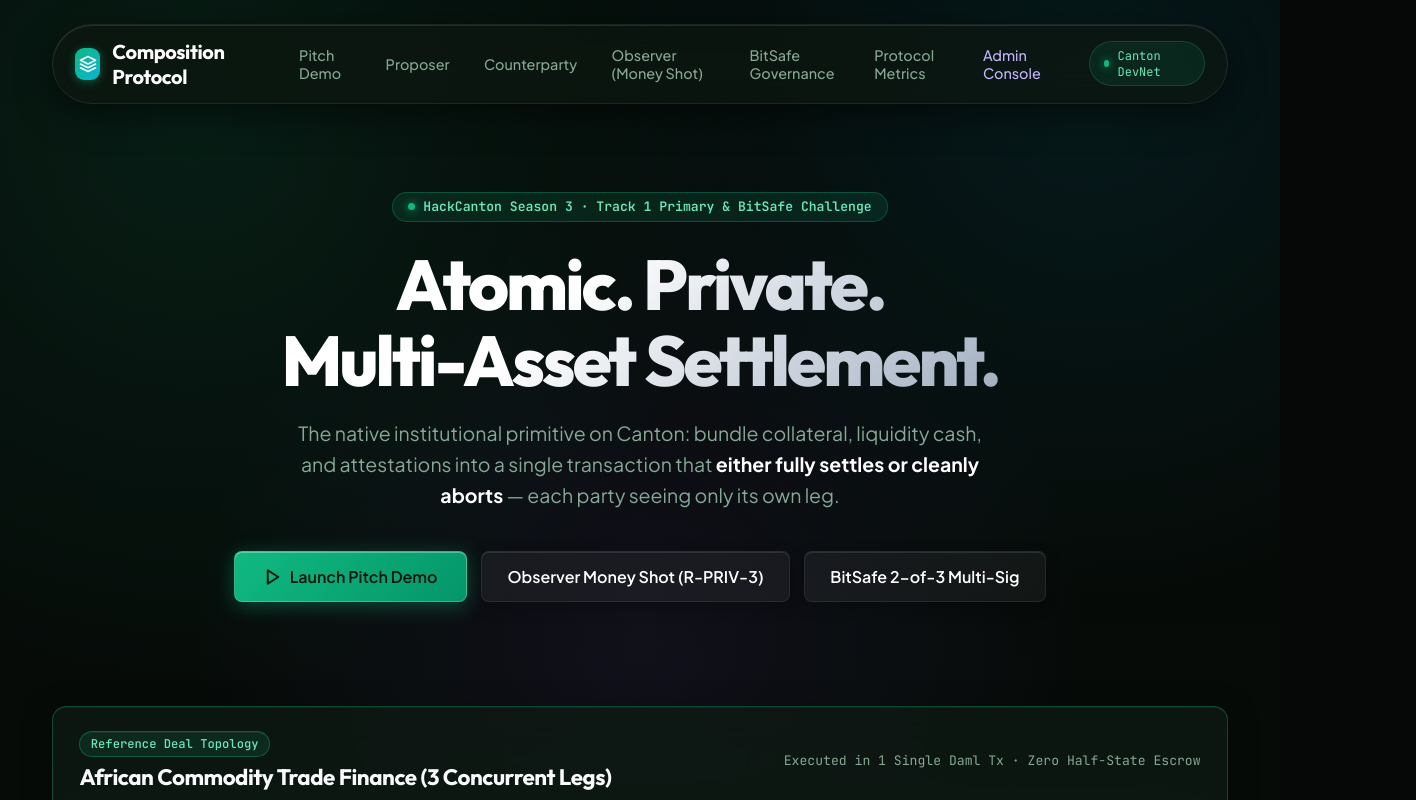
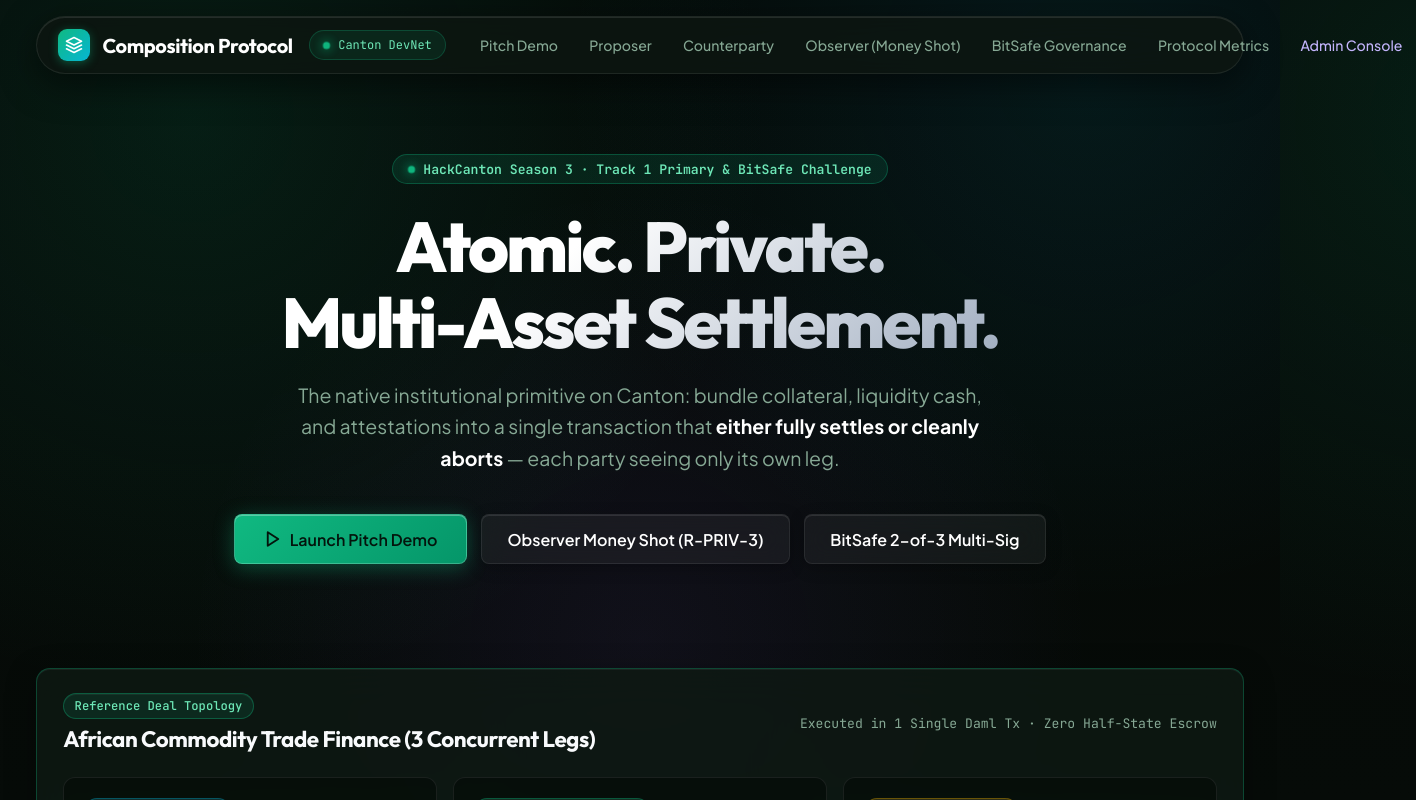
Before and after one commit to BikkoFarms/Composition-Protocol, a Next.js app in the folder frontend/: page / in a window 1280 px wide. Shown: the top 800 px of the page, 1416 px wide, since content can reach past the window. Built offline with nearby package versions, Linux system fonts and the light colour scheme.

Commit message:
feat(ui): implement universal autoscaling, responsive layout, and mobile-optimized navigation

```diff
--- a/frontend/app/admin/page.tsx
+++ b/frontend/app/admin/page.tsx
@@ -204,7 +204,7 @@
         </div>
 
         {/* Canton Node Latency Pill */}
-        <div className="panel" style={{ padding: "0.85rem 1.25rem", minWidth: "260px" }}>
+        <div className="panel" style={{ padding: "0.85rem 1.25rem", flex: "1 1 240px", maxWidth: "100%" }}>
           <div style={{ display: "flex", justifyContent: "space-between", alignItems: "center" }}>
             <span style={{ fontSize: "0.78rem", color: "var(--muted)", textTransform: "uppercase" }}>Node Latency</span>
             <span className={`tag ${ping?.ok ? "ok" : "warn"}`}>
--- a/frontend/app/demo/page.tsx
+++ b/frontend/app/demo/page.tsx
@@ -141,7 +141,7 @@
           </span>
         </div>
 
-        <div style={{ display: "grid", gridTemplateColumns: "repeat(auto-fit, minmax(200px, 1fr))", gap: "0.85rem" }}>
+        <div style={{ display: "grid", gridTemplateColumns: "repeat(auto-fit, minmax(min(100%, 180px), 1fr))", gap: "0.85rem" }}>
           <div style={{ padding: "0.85rem 1rem", borderRadius: "8px", background: step >= 1 ? "rgba(16, 185, 129, 0.15)" : "rgba(255, 255, 255, 0.03)", border: step >= 1 ? "1px solid rgba(16, 185, 129, 0.4)" : "1px solid var(--line-glass)", transition: "all 0.3s ease" }}>
             <span className="mono" style={{ fontSize: "0.72rem", color: step >= 1 ? "#6ee7b7" : "var(--subtle)" }}>STEP 01</span>
             <p style={{ margin: "0.25rem 0 0", fontWeight: 600, fontSize: "0.9rem", color: step >= 1 ? "#fff" : "var(--muted)" }}>
--- a/frontend/app/globals.css
+++ b/frontend/app/globals.css
@@ -73,36 +73,46 @@
 
 /* App Layout Shell */
 .shell {
-  max-width: 1240px;
+  max-width: 1360px;
+  width: 100%;
   margin: 0 auto;
-  padding: 1.5rem 2rem 5rem;
+  padding: 1rem clamp(0.85rem, 2.8vw, 2.5rem) 5rem;
+  box-sizing: border-box;
 }
 
 /* Navigation & Header */
 .top-header {
   position: sticky;
-  top: 1rem;
+  top: 0.75rem;
   z-index: 100;
-  margin-bottom: 2.5rem;
+  margin-bottom: 2rem;
 }
 
 .top-bar {
   display: flex;
   align-items: center;
   justify-content: space-between;
-  gap: 1.5rem;
-  padding: 0.85rem 1.4rem;
-  background: rgba(13, 22, 17, 0.82);
+  gap: 1.25rem;
+  padding: 0.75rem 1.35rem;
+  background: rgba(13, 22, 17, 0.85);
   backdrop-filter: blur(24px) saturate(180%);
   -webkit-backdrop-filter: blur(24px) saturate(180%);
   border: 1px solid var(--line-glass);
   border-radius: var(--radius-pill);
   box-shadow: 0 10px 35px rgba(0, 0, 0, 0.5), inset 0 1px 0 rgba(255, 255, 255, 0.1);
-  transition: border-color 0.3s ease;
+  transition: border-color 0.3s ease, border-radius 0.3s ease, padding 0.3s ease;
 }
 
 .top-bar:hover {
   border-color: rgba(16, 185, 129, 0.25);
+}
+
+.top-bar-main {
+  display: flex;
+  align-items: center;
+  justify-content: space-between;
+  gap: 1rem;
+  flex-shrink: 0;
 }
 
 .brand {
@@ -110,10 +120,11 @@
   align-items: center;
   gap: 0.75rem;
   font-family: var(--font-display);
-  font-size: 1.25rem;
+  font-size: clamp(1.05rem, 2vw, 1.25rem);
   font-weight: 700;
   letter-spacing: -0.02em;
   color: #fff;
+  white-space: nowrap;
 }
 
 .brand-icon {
@@ -125,6 +136,7 @@
   align-items: center;
   justify-content: center;
   box-shadow: 0 2px 10px rgba(16, 185, 129, 0.4);
+  flex-shrink: 0;
 }
 
 .brand-icon svg {
@@ -133,24 +145,35 @@
   fill: #04140c;
 }
 
-nav {
+.nav-scroll {
   display: flex;
   align-items: center;
-  gap: 0.35rem;
-  font-size: 0.9rem;
+  gap: 0.25rem;
+  font-size: 0.88rem;
   font-weight: 500;
 }
 
-nav a {
-  padding: 0.45rem 0.9rem;
+.nav-scroll a {
+  padding: 0.42rem 0.85rem;
   border-radius: var(--radius-pill);
   color: var(--muted);
   transition: all 0.2s ease;
+  flex-shrink: 0;
+  text-decoration: none;
+  white-space: nowrap;
 }
 
-nav a:hover {
+.nav-scroll a:hover {
   color: #fff;
-  background: rgba(255, 255, 255, 0.06);
+  background: rgba(255, 255, 255, 0.08);
+}
+
+.nav-admin {
+  color: #c4b5fd !important;
+}
+
+.nav-admin:hover {
+  background: rgba(196, 181, 253, 0.12) !important;
 }
 
 .live-badge {
@@ -164,6 +187,8 @@
   background: rgba(16, 185, 129, 0.1);
   border: 1px solid rgba(16, 185, 129, 0.25);
   color: #6ee7b7;
+  flex-shrink: 0;
+  white-space: nowrap;
 }
 
 .pulse-dot {
@@ -173,6 +198,7 @@
   background-color: #10b981;
   box-shadow: 0 0 10px #10b981;
   animation: pulseDot 2s infinite ease-in-out;
+  flex-shrink: 0;
 }
 
 @keyframes pulseDot {
@@ -224,15 +250,15 @@
 }
 
 .grid-2 {
-  grid-template-columns: repeat(auto-fit, minmax(320px, 1fr));
+  grid-template-columns: repeat(auto-fit, minmax(min(100%, 340px), 1fr));
 }
 
 .grid-3 {
-  grid-template-columns: repeat(auto-fit, minmax(280px, 1fr));
+  grid-template-columns: repeat(auto-fit, minmax(min(100%, 280px), 1fr));
 }
 
 .grid-4 {
-  grid-template-columns: repeat(auto-fit, minmax(220px, 1fr));
+  grid-template-columns: repeat(auto-fit, minmax(min(100%, 220px), 1fr));
 }
 
 /* Glassmorphism Cards & Panels */
@@ -504,18 +530,190 @@
   gap: 1.5rem;
 }
 
-@media (max-width: 860px) {
+/* Universal Form & Input Autoscaling */
+input,
+select,
+textarea {
+  width: 100%;
+  max-width: 100%;
+  font-size: 16px; /* Prevents auto-zoom on iOS Safari */
+  padding: 0.65rem 0.85rem;
+  border-radius: var(--radius-sm);
+  background: rgba(5, 12, 8, 0.8);
+  border: 1px solid var(--line-glass);
+  color: #fff;
+  font-family: var(--font-body);
+  box-sizing: border-box;
+  outline: none;
+  transition: border-color 0.2s ease, box-shadow 0.2s ease;
+}
+
+input:focus,
+select:focus,
+textarea:focus {
+  border-color: rgba(16, 185, 129, 0.5);
+  box-shadow: 0 0 15px rgba(16, 185, 129, 0.15);
+}
+
+/* Responsive Table Wrapper */
+.table-wrap {
+  width: 100%;
+  max-width: 100%;
+  overflow-x: auto;
+  -webkit-overflow-scrolling: touch;
+  margin-bottom: 0.5rem;
+}
+
+/* Footer Styles */
+.footer-bar {
+  margin-top: 5rem;
+  padding-top: 2rem;
+  border-top: 1px solid var(--line-glass);
+  display: flex;
+  justify-content: space-between;
+  align-items: center;
+  flex-wrap: wrap;
+  gap: 1rem;
+  color: var(--muted);
+  font-size: 0.85rem;
+}
+
+.footer-left {
+  display: flex;
+  align-items: center;
+  gap: 0.75rem;
+  flex-wrap: wrap;
+}
+
+.footer-right {
+  font-size: 0.8rem;
+  color: var(--subtle);
+}
+
+/* ==========================================================================
+   Responsive Breakpoints & Auto-Scaling Rules
+   ========================================================================== */
+
+/* Tablet & Smaller Laptops (<= 1080px) */
+@media (max-width: 1080px) {
+  .top-bar {
+    flex-direction: column;
+    align-items: stretch;
+    border-radius: 18px;
+    padding: 0.75rem 1rem;
+    gap: 0.75rem;
+  }
+
+  .top-bar-main {
+    width: 100%;
+  }
+
+  .nav-scroll {
+    width: 100%;
+    overflow-x: auto;
+    scrollbar-width: none;
+    -webkit-overflow-scrolling: touch;
+    white-space: nowrap;
+    padding: 0.2rem 0 0.35rem;
+    mask-image: linear-gradient(to right, black 88%, transparent 100%);
+    -webkit-mask-image: linear-gradient(to right, black 88%, transparent 100%);
+  }
+
+  .nav-scroll::-webkit-scrollbar {
+    display: none;
+  }
+
+  .nav-scroll a {
+    padding: 0.42rem 0.8rem;
+    font-size: 0.82rem;
+    background: rgba(255, 255, 255, 0.03);
+    border: 1px solid rgba(255, 255, 255, 0.05);
+  }
+}
+
+/* Tablets & Mobile Landscape (<= 768px) */
+@media (max-width: 768px) {
+  .shell {
+    padding: 0.85rem 1rem 4rem;
+  }
+
   .split {
     grid-template-columns: 1fr;
+    gap: 1.25rem;
   }
-  .shell {
-    padding: 1rem 1.25rem 3rem;
+
+  .grid-2,
+  .grid-3,
+  .grid-4 {
+    grid-template-columns: 1fr !important;
+    gap: 1rem;
   }
-  .top-bar {
-    border-radius: var(--radius-md);
-    flex-wrap: wrap;
+
+  .panel {
+    padding: 1.25rem 1.1rem;
+    border-radius: var(--radius-sm);
   }
-  nav {
-    flex-wrap: wrap;
+
+  .hero-actions {
+    flex-direction: column;
+    align-items: stretch;
+    gap: 0.75rem;
+  }
+
+  .hero-actions button,
+  .hero-actions .btn {
+    width: 100%;
+    justify-content: center;
+    box-sizing: border-box;
+  }
+
+  table {
+    display: block;
+    overflow-x: auto;
+    -webkit-overflow-scrolling: touch;
+    width: 100%;
+  }
+
+  .footer-bar {
+    flex-direction: column;
+    align-items: flex-start;
+    margin-top: 3.5rem;
+    gap: 0.75rem;
   }
 }
+
+/* Extra-Small Mobile Devices (<= 480px) */
+@media (max-width: 480px) {
+  .shell {
+    padding: 0.65rem 0.75rem 3.5rem;
+  }
+
+  .brand span {
+    font-size: 1.02rem;
+  }
+
+  .live-badge {
+    padding: 0.25rem 0.6rem;
+    font-size: 0.7rem;
+  }
+
+  .lede {
+    font-size: 1rem;
+    margin-bottom: 1.5rem;
+  }
+
+  .panel {
+    padding: 1rem 0.85rem;
+  }
+
+  button,
+  .btn {
+    padding: 0.65rem 1rem;
+    font-size: 0.88rem;
+  }
+
+  .empty-state {
+    padding: 1.5rem 1rem;
+    font-size: 0.88rem;
+  }
+}
--- a/frontend/app/layout.tsx
+++ b/frontend/app/layout.tsx
@@ -1,6 +1,14 @@
 import type { ReactNode } from "react";
+import type { Viewport } from "next";
 import Link from "next/link";
 import "./globals.css";
+
+export const viewport: Viewport = {
+  width: "device-width",
+  initialScale: 1,
+  maximumScale: 5,
+  themeColor: "#050806",
+};
 
 export const metadata = {
   title: "Composition Protocol · Canton Network",
@@ -15,43 +23,52 @@
         <div className="shell">
           <header className="top-header">
             <div className="top-bar">
+              <div className="top-bar-main">
                 <Link href="/" className="brand">
                   <div className="brand-icon">
                     <svg viewBox="0 0 24 24">
-                    <path d="M12 2L2 7l10 5 10-5-10-5zM2 17l10 5 10-5M2 12l10 5 10-5" stroke="currentColor" strokeWidth="2.2" strokeLinecap="round" strokeLinejoin="round" fill="none" />
+                      <path
+                        d="M12 2L2 7l10 5 10-5-10-5zM2 17l10 5 10-5M2 12l10 5 10-5"
+                        stroke="currentColor"
+                        strokeWidth="2.2"
+                        strokeLinecap="round"
+                        strokeLinejoin="round"
+                        fill="none"
+                      />
                     </svg>
                   </div>
                   <span>Composition Protocol</span>
                 </Link>
 
-              <nav>
+                <div className="live-badge" title="Canton Sub-Transaction Privacy Active">
+                  <span className="pulse-dot" />
+                  <span>Canton DevNet</span>
+                </div>
+              </div>
+
+              <nav className="nav-scroll" aria-label="Main Navigation">
                 <Link href="/demo">Pitch Demo</Link>
                 <Link href="/proposer">Proposer</Link>
                 <Link href="/counterparty">Counterparty</Link>
                 <Link href="/observer">Observer (Money Shot)</Link>
                 <Link href="/governance">BitSafe Governance</Link>
                 <Link href="/metrics">Protocol Metrics</Link>
-                <Link href="/admin" style={{ color: "#c4b5fd" }}>Admin Console</Link>
+                <Link href="/admin" className="nav-admin">Admin Console</Link>
               </nav>
-
-              <div className="live-badge" title="Canton Sub-Transaction Privacy Active">
-                <span className="pulse-dot" />
-                <span>Canton DevNet</span>
-              </div>
             </div>
           </header>
 
-          <main>{children}</main>
+          <main className="main-content">{children}</main>
 
-          <footer style={{ marginTop: "5rem", paddingTop: "2rem", borderTop: "1px solid var(--line-glass)", display: "flex", justifyContent: "space-between", alignItems: "center", flexWrap: "wrap", gap: "1rem", color: "var(--muted)", fontSize: "0.85rem" }}>
-            <div style={{ display: "flex", alignItems: "center", gap: "0.75rem" }}>
-              <span className="brand" style={{ fontSize: "1rem" }}>Composition Protocol</span>
+          <footer className="footer-bar">
+            <div className="footer-left">
+              <span className="brand" style={{ fontSize: "0.95rem" }}>Composition Protocol</span>
               <span>·</span>
               <span>HackCanton Season 3</span>
               <span className="tag ok" style={{ fontSize: "0.72rem" }}>Track 1 Primary</span>
               <span className="tag cyan" style={{ fontSize: "0.72rem" }}>BitSafe Challenge</span>
             </div>
-            <div className="mono" style={{ fontSize: "0.8rem", color: "var(--subtle)" }}>
+            <div className="mono footer-right">
               Daml 3.x / Canton Ledger API v2 · Single-Tx Atomicity Guaranteed
             </div>
           </footer>
```
Lines whose indentation alone changed are shown as unchanged.
